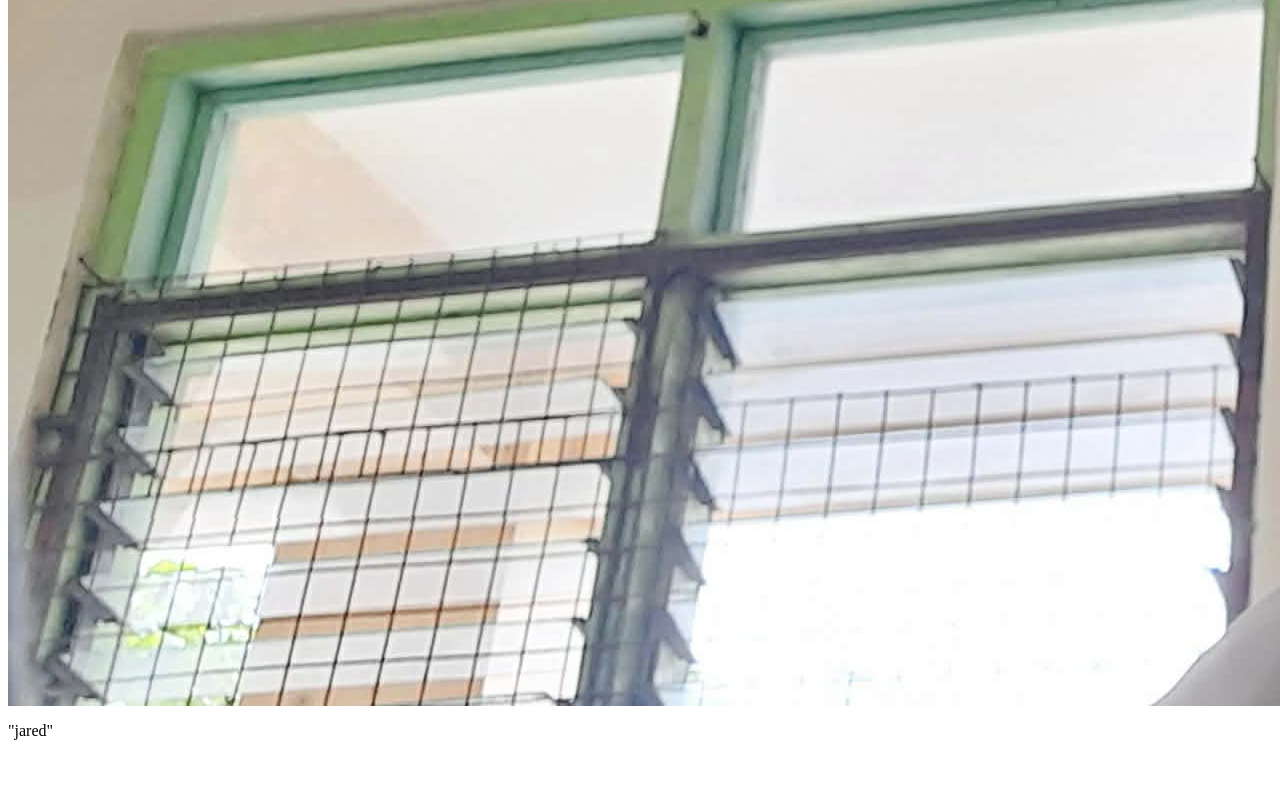
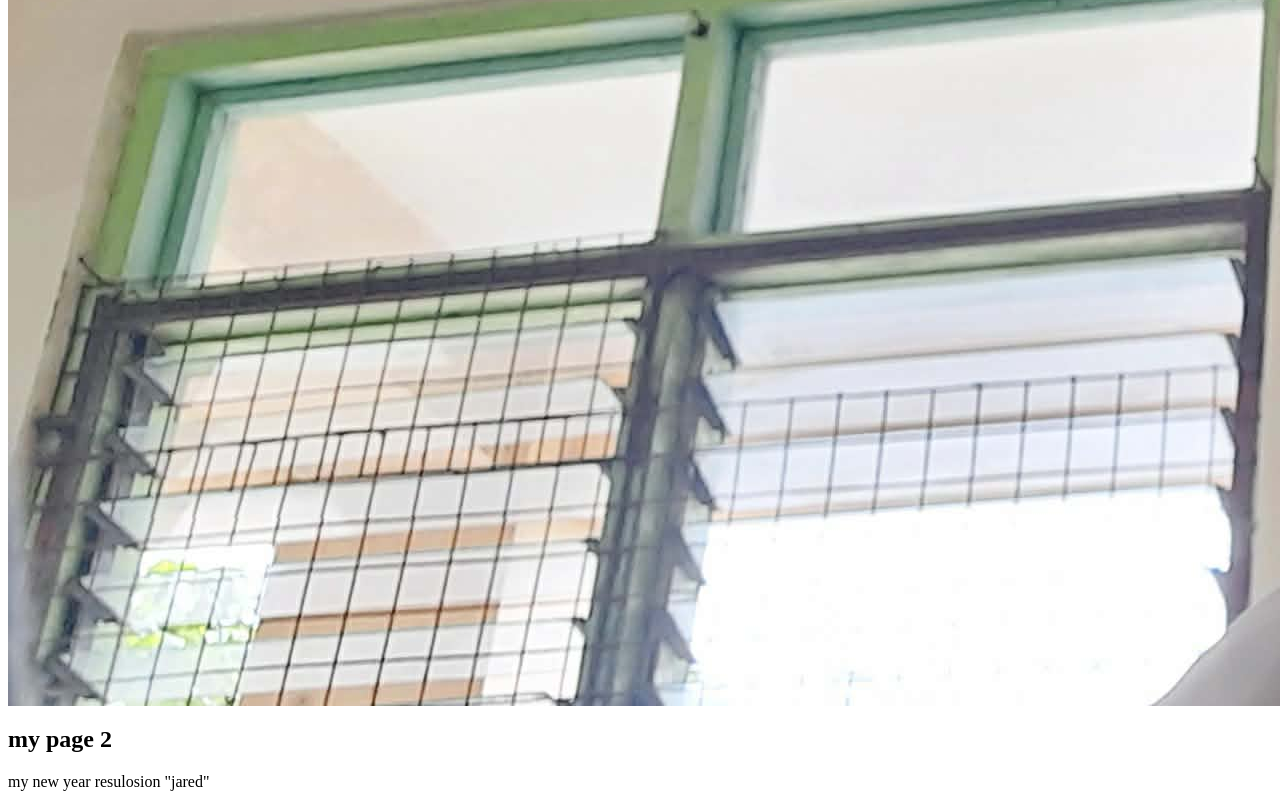
Before and after one commit to jaredvillanuevaeupratan-cloud/myprofile, a plain HTML site: page mywebpage/index.html in a window 1280 px wide. Shown: the part 850-1657 px from the top of the page. Before the commit the page ends 1606 px from the top, so only its background shows below. Drawn offline with Linux system fonts and the light colour scheme.

Commit message:
Update index.html

```diff
--- a/mywebpage/index.html
+++ b/mywebpage/index.html
@@ -8,8 +8,8 @@
    "bitcoin"
     <a href="gmail.com">My Wix Profile</a>
     <img src="images/jared.jpg.jpg" alt="Italian Trulli">
-    <h>
-    <p>
+    <h2>my page 2 </h2>
+    <p> my new year resulosion
    "jared"
   <body>
 <html>
```
